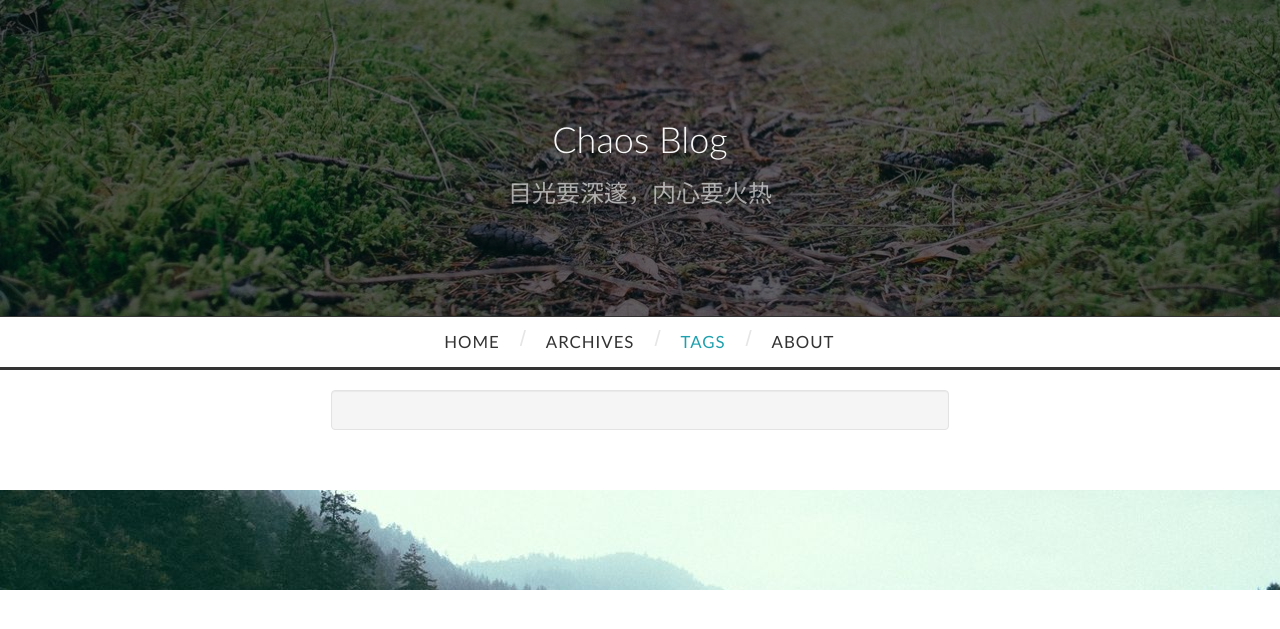
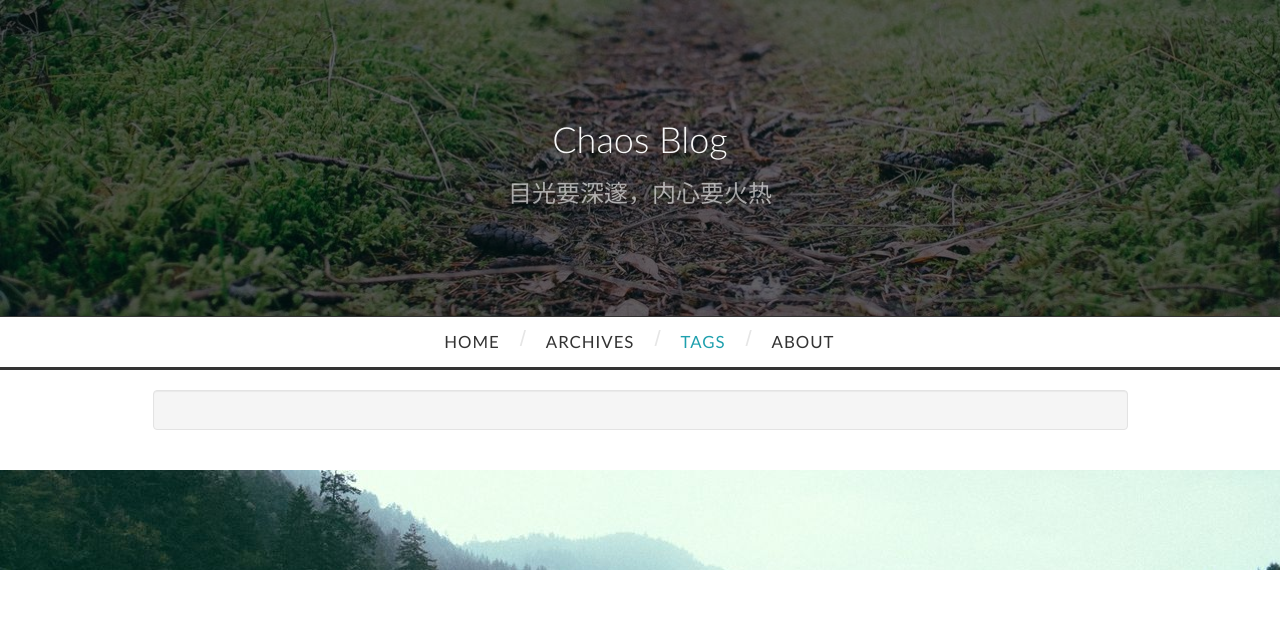
Before and after one commit to MRLGC/flask_blog, a Flask app: page /tags in a window 1280 px wide. Shown: the top 629 px of the page. Run offline with Flask 2, Linux system fonts and the light colour scheme; data that the repository does not hold is empty; parts of the project's set-up code (start-up, migrations or seed data) failed here and were passed over; some libraries are stand-ins or nearby versions.

Commit message:
更改页面结构

```diff
--- a/static/css/llita.css
+++ b/static/css/llita.css
@@ -406,7 +406,7 @@ li.menu-item.menu-item-type-custom.menu-item-object-custom.menu-item-home.menu-i
   margin-bottom: 0px;
 }
 .archive-article-title {
-  font-size: 0.65em;
+  font-size: 1.1em;
   text-decoration: none;
   color: #333;
   -webkit-transition: color 0.2s;
--- a/static/css/mycss.css
+++ b/static/css/mycss.css
@@ -26,4 +26,7 @@
 	border-top-style: solid;
 	border-top-color: black;
 }
+.row-margin{
+	margin-top: 20px;
+}
 body,button, input, select, textarea,h1 ,h2, h3, h4, h5, h6 { font-family: Microsoft YaHei,'宋体' , Tahoma, Helvetica, Arial, "\5b8b\4f53", sans-serif;}
--- a/templates/index/archives.html
+++ b/templates/index/archives.html
@@ -2,9 +2,8 @@
 {% block page_content %}
 	{{ super() }}
 <div class="container">
-  <div class="row">
-<section id="main">
-  <div class="archives-tags-wrap well archives-wrap">
+  <div class="row row-margin">
+    <div class="archives-tags-wrap well col-lg-10 col-lg-offset-1">
       <blockquote><span>There are {{ topicList|length }} posts in total till now.</span></blockquote>
           <div class="archives">
             {% for i in topicList %}
@@ -24,7 +23,6 @@
             {% endfor %}
           </div>
     </div>
-  </section>
 </div>
 </div>
 {% endblock %}
--- a/templates/index/tags.html
+++ b/templates/index/tags.html
@@ -1,11 +1,9 @@
 {% extends "base.html" %}
 {% block page_content %}
-	{{super()}}
-
-<section id="main">
-  <div class="archives-wrap" style="margin: 0px;">
-    <div class="row">
-        <div class="col-lg-8 col-lg-offset-2 well">
+  {{ super() }}
+<div class="container">
+<div class="row row-margin">
+    <div class="col-lg-10 col-lg-offset-1 well">
       {% for i in tagList %}
       <div class="archive-year-wrap">
         <h1>
@@ -22,7 +20,9 @@
                       <span class="glyphicon glyphicon-time"></span>
                       <span>{{t.createTime.strftime('%Y-%m-%d')}}</span>
                     </span>
-                    <a class="archive-article-title" href="{{url_for('index.detail', topicId=t.id)}}">{{t.title}}</a>
+                    <a class="archive-article-title" href="{{url_for('index.detail', topicId=t.id)}}">
+                      {{t.title}}
+                    </a>
                   </header>
                 </div>
               </article>
@@ -31,5 +31,6 @@
           {% endif %}
         {% endfor %}
     </div>
-   </section>
+  </div>
+</div>
 {% endblock %}
```
Also changed, not shown: templates/index/about.html (+4 -3 lines), 1 other file. Lines whose indentation alone changed are shown as unchanged.
